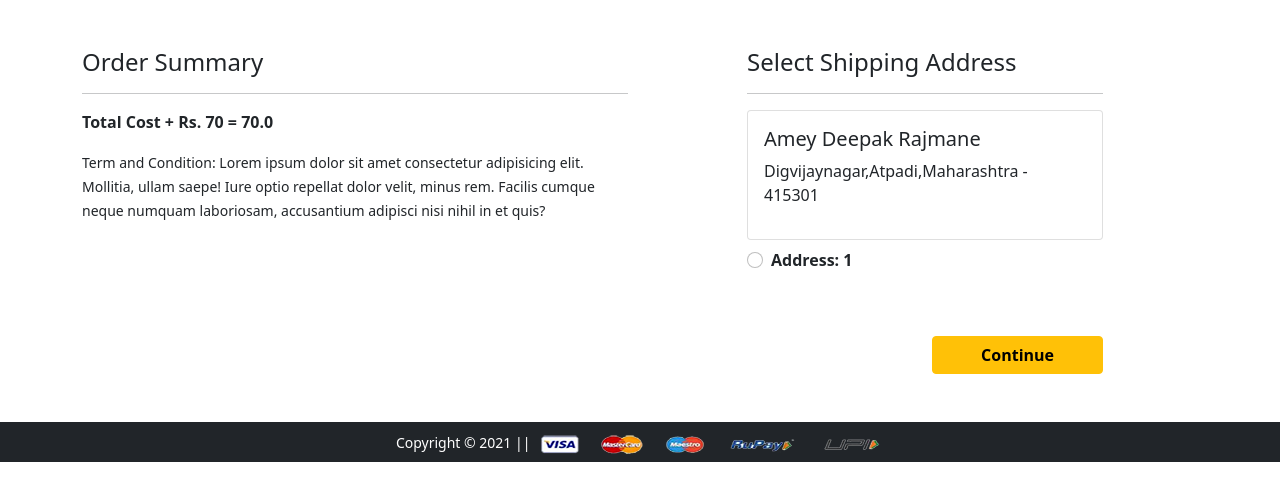
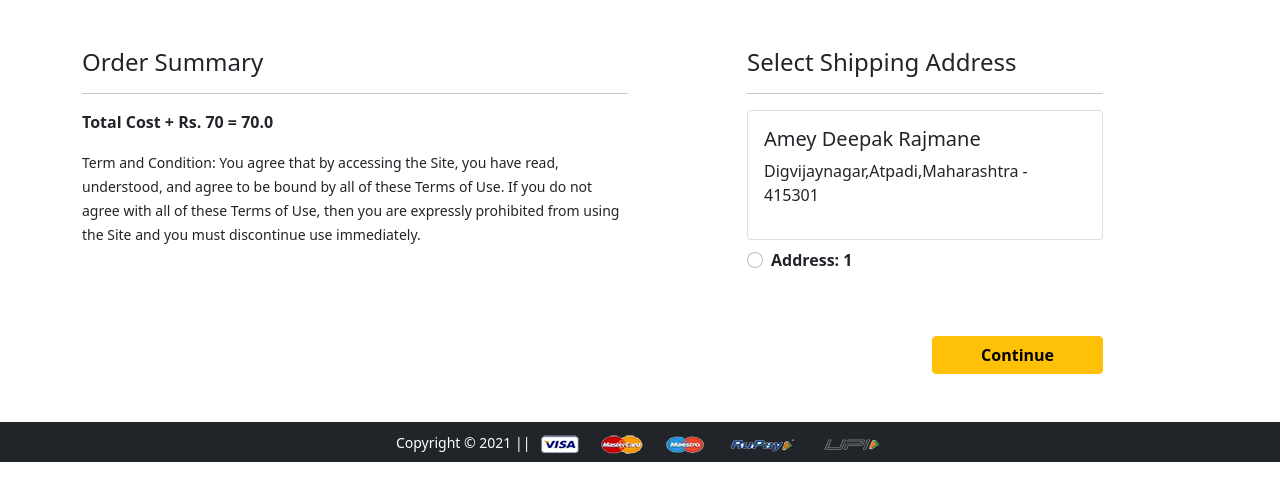
Before and after one commit to ameyrajmane/Ecommerce-Website, a Django app: page /checkout/ in a window 1280 px wide. Shown: the part 56-540 px from the top of the page. Run offline with Django 3.2, Linux system fonts and the light colour scheme; a user stored in the database is signed in; data comes from the database, SQL or seed files in the repository; both versions use the stored data as it was after the commit; some libraries are stand-ins or nearby versions.

Commit message:
changes done

```diff
--- a/app/templates/app/checkout.html
+++ b/app/templates/app/checkout.html
@@ -17,7 +17,9 @@
             </div>
             {% endfor %}
             <p class="fw-bold">Total Cost + Rs. 70 = {{totalamount}}</p>
-    <small>Term and Condition: Lorem ipsum dolor sit amet consectetur adipisicing elit. Mollitia, ullam saepe! Iure optio repellat dolor velit, minus rem. Facilis cumque neque numquam laboriosam, accusantium adipisci nisi nihil in et quis?</small>
+            <small>Term and Condition: You agree that by accessing the Site, you have read, understood, and agree to be
+                bound by all of these Terms of Use. If you do not agree with all of these Terms of Use, then you are
+                expressly prohibited from using the Site and you must discontinue use immediately. </small>
         </div>
         <div class="col-sm-4 offset-sm-1">
             <h4>Select Shipping Address</h4>
@@ -31,7 +33,8 @@
                     </div>
                 </div>
                 <div class="form-check mt-2 mb-5">
-          <input class="form-check-input" type="radio" name="custid" id="custadd{{forloop.counter}}" value="{{ad.id}}">
+                    <input class="form-check-input" type="radio" name="custid" id="custadd{{forloop.counter}}"
+                           value="{{ad.id}}">
                     <label class="form-check-label fw-bold" for="custadd{{forloop.counter}}">
                         Address: {{forloop.counter}} </label>
                 </div>
```
Also changed, not shown: db.sqlite3, 1 other file. Lines whose indentation alone changed are shown as unchanged.
